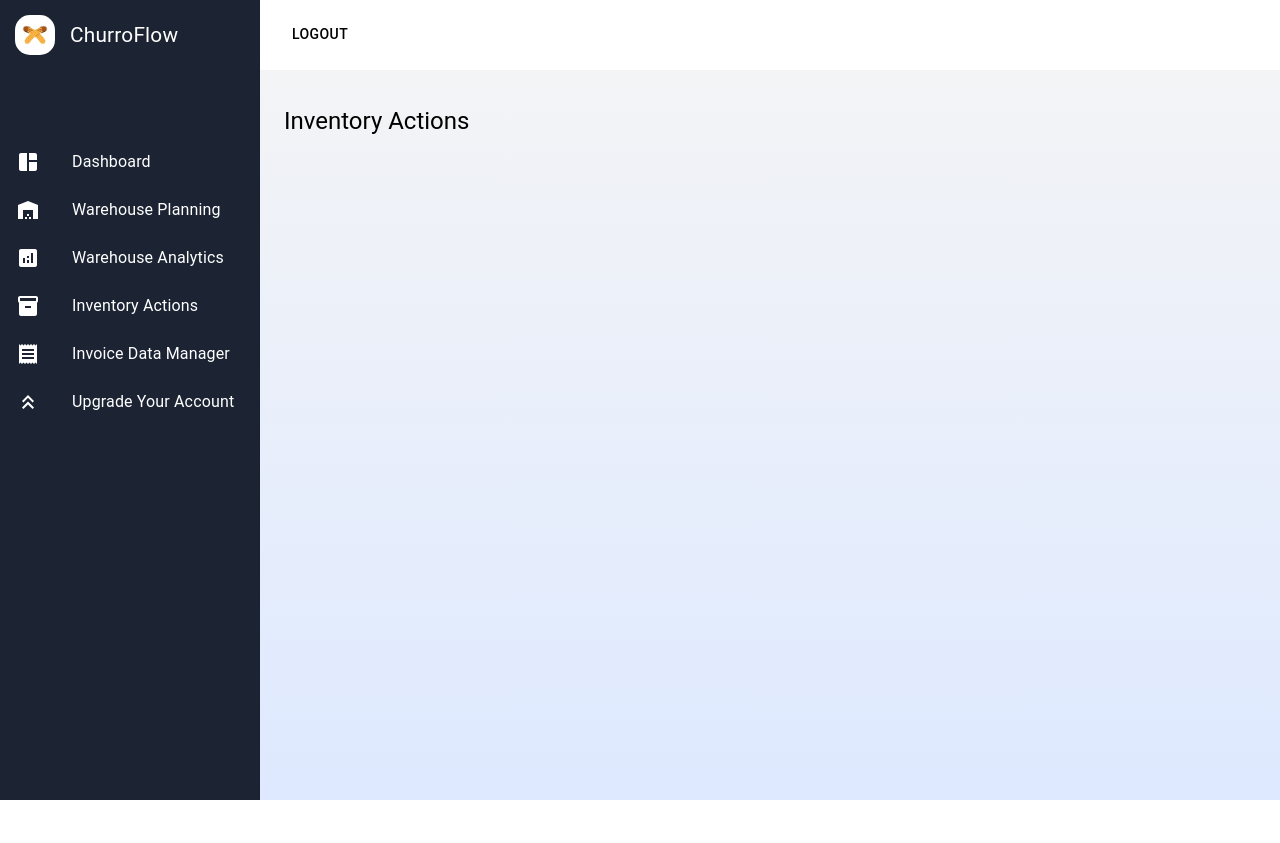
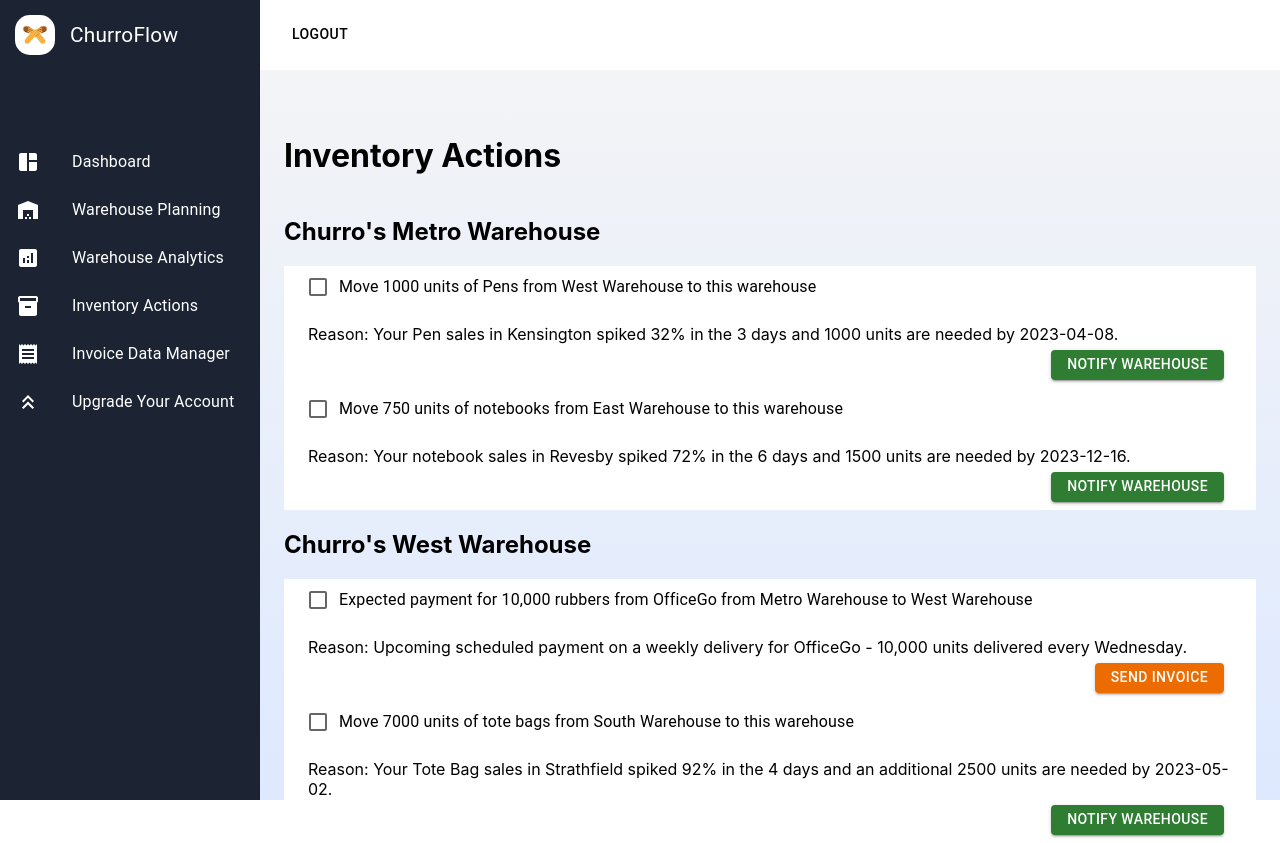
Before and after one commit to jeremytraini/churroflow, a React (Create React App) app: page /inventory-actions in a window 1280 px wide. Before the commit the page ends 800 px from the top, so only its background shows below. Built offline with nearby package versions, Linux system fonts and the light colour scheme.

Commit message:
Updated Inventory Actions page

```diff
--- a/src/App.js
+++ b/src/App.js
@@ -11,6 +11,8 @@ import ProtectedLayout from "./layouts/ProtectedLayout";
 import PublicLayout from "./layouts/PublicLayout";
 import Upgrade from './pages/Upgrade';
 import Validator from './pages/Validator';
+import WelcomePage from './pages/WelcomePage';
+
 
 const App = () => {
   return (
@@ -30,6 +32,7 @@ const App = () => {
         <Route path="/invoice-data-manager" element={<InvoiceDataManager />} />
         <Route path="/invoice-validator/:invoiceId" element={<Validator />} />
         <Route path="/upgrade-account" element={<Upgrade />} />
+        <Route path="/welcome-page" element={<WelcomePage />} />
       </Route>
     </Routes>
   )
--- a/src/pages/InventoryActions.jsx
+++ b/src/pages/InventoryActions.jsx
@@ -1,7 +1,153 @@
 import { BasicPage } from "./BasicPage";
+import React from 'react';
+import Container from '@mui/material/Container';
+import Grid from '@mui/material/Grid';
+import Box from '@mui/material/Box';
+import Button from '@mui/material/Button';
+import Checkbox from '@mui/material/Checkbox';
+import FormControlLabel from '@mui/material/FormControlLabel';
+import Typography from "@mui/material/Typography";
+import { sizing } from '@mui/system';
+import IconButton from '@mui/material/IconButton';
+import { styled } from '@mui/material/styles';
+import Paper from '@mui/material/Paper';
+
+
+const Item = styled(Paper)(({ theme }) => ({
+  backgroundColor: theme.palette.mode === 'dark' ? '#1A2027' : '#fff',
+  ...theme.typography.body2,
+  padding: theme.spacing(1),
+  textAlign: 'center',
+  position: 'relative',
+  overflow: 'hidden',
+  color: theme.palette.text.secondary,
+}));
 
 const InventoryActions = () => {
-  return <BasicPage title="Inventory Actions" />;
+  const onDownload = () => {
+    const link = document.createElement("a");
+    link.download = `download.txt`;
+    link.href = "./download.txt";
+    link.click();
+  };
+  return <BasicPage>
+      <h1 style={{ color: 'black' }}>Inventory Actions</h1>
+      <h2>Churro's Metro Warehouse</h2>
+
+
+
+
+      <Container maxWidth="lg" maxHeight = "md" style={{ background: '#ffffff' }}>
+
+      <FormControlLabel
+        control={
+            <Checkbox
+                name="SomeName"
+                value="SomeValue"
+            />
+        }
+        label="Move 1000 units of Pens from West Warehouse to this warehouse"/>
+        <p>Reason: Your Pen sales in Kensington spiked 32% in the 3 days and 1000 units are needed by 2023-04-08.</p>
+
+        <Box
+          m={1}
+        //margin
+          display="flex"
+          justifyContent="flex-end"
+          alignItems="flex-end"
+          sx={{ height: 20 }}
+        >
+          <Button variant="contained" color="success" sx={{ height: 30 }}>
+            Notify Warehouse
+          </Button>
+        </Box>
+      </Container>
+
+      <Container maxWidth="lg" style={{ background: '#ffffff' }}>
+
+      <FormControlLabel
+        control={
+            <Checkbox
+                name="SomeName"
+                value="SomeValue"
+            />
+        }
+        label="Move 750 units of notebooks from East Warehouse to this warehouse"/>
+        <p>Reason: Your notebook sales in Revesby spiked 72% in the 6 days and 1500 units are needed by 2023-12-16.</p>
+
+        <Box
+          m={1}
+        //margin
+          display="flex"
+          justifyContent="flex-end"
+          alignItems="flex-end"
+          sx={{ height: 20 }}
+        >
+          <Button variant="contained" color="success" sx={{ height: 30 }}>
+            Notify Warehouse
+          </Button>
+        </Box>
+      </Container>
+
+      <h2>Churro's West Warehouse</h2>
+
+
+      <Container maxWidth="lg" maxHeight = "md" style={{ background: '#ffffff' }}>
+
+<FormControlLabel
+  control={
+      <Checkbox
+          name="SomeName"
+          value="SomeValue"
+      />
+  }
+  label="Expected payment for 10,000 rubbers from OfficeGo from Metro Warehouse to West Warehouse"/>
+  <p>Reason: Upcoming scheduled payment on a weekly delivery for OfficeGo - 10,000 units delivered every Wednesday.</p>
+
+  <Box
+    m={1}
+  //margin
+    display="flex"
+    justifyContent="flex-end"
+    alignItems="flex-end"
+    sx={{ height: 20 }}
+  >
+    <Button variant="contained" color="warning" sx={{ height: 30 }} >
+      Send Invoice
+    </Button>
+
+
+  </Box>
+</Container>
+
+<Container maxWidth="lg" style={{ background: '#ffffff' }}>
+
+<FormControlLabel
+  control={
+      <Checkbox
+          name="SomeName"
+          value="SomeValue"
+      />
+  }
+  label="Move 7000 units of tote bags from South Warehouse to this warehouse"/>
+  <p>Reason: Your Tote Bag sales in Strathfield spiked 92% in the 4 days and an additional 2500 units are needed by 2023-05-02.</p>
+
+  <Box
+    m={1}
+  //margin
+    display="flex"
+    justifyContent="flex-end"
+    alignItems="flex-end"
+    sx={{ height: 20 }}
+  >
+    <Button variant="contained" color="success" sx={{ height: 30 }}>
+      Notify Warehouse
+    </Button>
+  </Box>
+</Container>
+
+
+    </BasicPage>
 };
 
 export default InventoryActions;
--- a/src/pages/Upgrade.jsx
+++ b/src/pages/Upgrade.jsx
@@ -19,10 +19,8 @@ const tiers = [
     title: 'Starter',
     price: '0',
     description: [
-      '100 invoices uploaded',
-      '100 invoices uploaded',
-      '100 invoices uploaded',
-      '100 invoices uploaded',
+      '- Upload, Store, Render, and Send 15 Invoices',
+      '- Invoice Data Manager',
     ],
     buttonText: 'Currently Active',
     buttonVariant: 'outlined',
@@ -32,10 +30,10 @@ const tiers = [
     subheader: 'Reccomended for small businesses',
     price: '15',
     description: [
-      '100 invoices uploaded',
-      '100 invoices uploaded',
-      '100 invoices uploaded',
-      '100 invoices uploaded',
+      'Upload, Store, Render, and Send 200 Invoices',
+      'Invoice Data Manager',
+      'Invoice Validator Interface',
+      'Download Validation Report',
     ],
     buttonText: 'Upgrade now',
     buttonVariant: 'contained',
--- /dev/null
+++ b/src/pages/WelcomePage.jsx
@@ -0,0 +1,8 @@
+import { BasicPage } from "./BasicPage";
+import Home from "@mui/icons-material/Home";
+
+const WelcomePage = () => {
+  return <BasicPage title="WelcomePage"/>;
+};
+
+export default WelcomePage;
```
